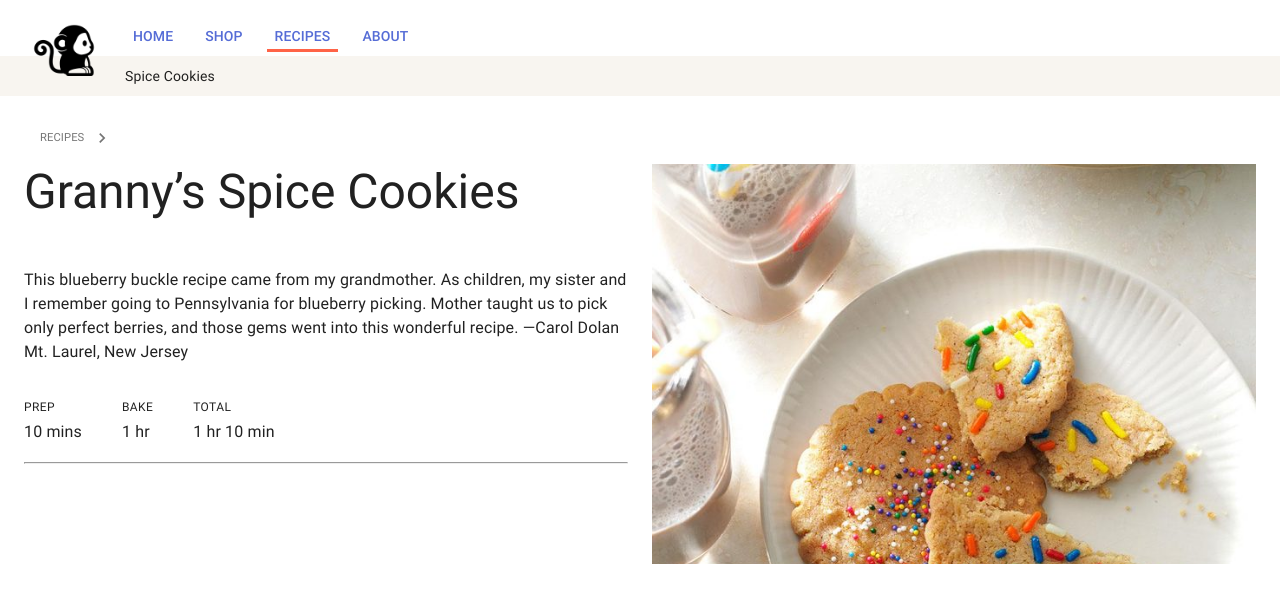
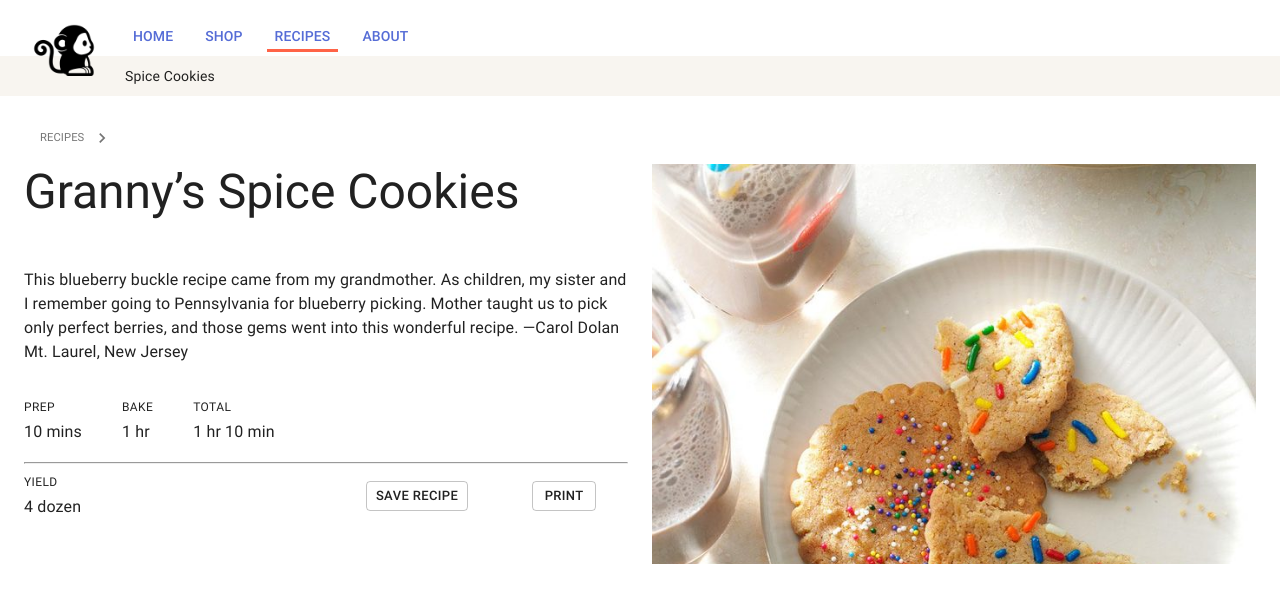
Before and after one commit to AhmadMoradi/nextjs-website-app, a Next.js app: page /recipes/spice-cookies in a window 1280 px wide. Shown: the top 602 px of the page. Built offline with nearby package versions, Linux system fonts and the light colour scheme.

Commit message:
Create the BakeMakes component and Update the spice-cookies.js page

```diff
--- /dev/null
+++ b/components/recipe/BakeMakes.js
@@ -0,0 +1,13 @@
+import Box from '@material-ui/core/Box';
+import Typography from '@material-ui/core/Typography';
+
+export default function BakeMakes() {
+    return (
+        <>
+            <Box>
+                <Typography variant="caption">YIELD</Typography>
+                <Typography variant="subtitle1">4 dozen</Typography>
+            </Box>
+        </>
+    );
+}
--- a/pages/recipes/spice-cookies.js
+++ b/pages/recipes/spice-cookies.js
@@ -3,9 +3,11 @@ import Container from "@material-ui/core/Container";
 import Grid from "@material-ui/core/Grid";
 import Box from "@material-ui/core/Box";
 import Typography from "@material-ui/core/Typography";
+import Button from '@material-ui/core/Button';
 
 import RecipeImage from "../../components/recipe/RecipeImage";
 import BakeDuration from "../../components/recipe/BakeDuration";
+import BakeMakes from '../../components/recipe/BakeMakes';
 
 export default function SpiceCookies(){
     return (
@@ -26,6 +28,14 @@ export default function SpiceCookies(){
                         <BakeDuration />
 
                         <hr />
+
+                        <Grid container spacing={2} alignItems="center">
+                            <Grid container item xs="6"> <BakeMakes /></Grid>
+                            <Grid container item xs justify="space-around">
+                                <Grid item> <Button size="small" variant="outlined">SAVE RECIPE</Button> </Grid>
+                                <Grid item> <Button size="small" variant="outlined">PRINT</Button> </Grid>
+                            </Grid>
+                        </Grid>
                     </Grid>
 
                     <Grid item md={6}>
```
